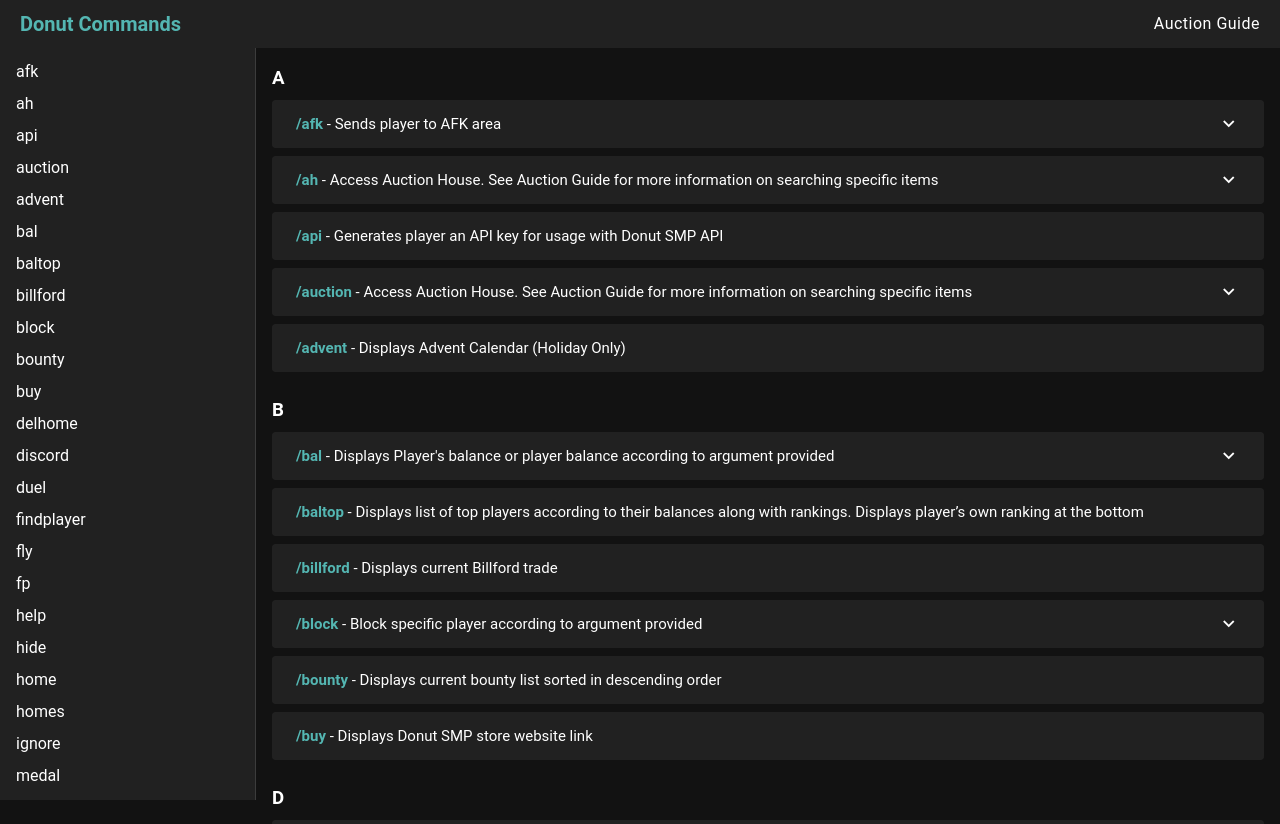
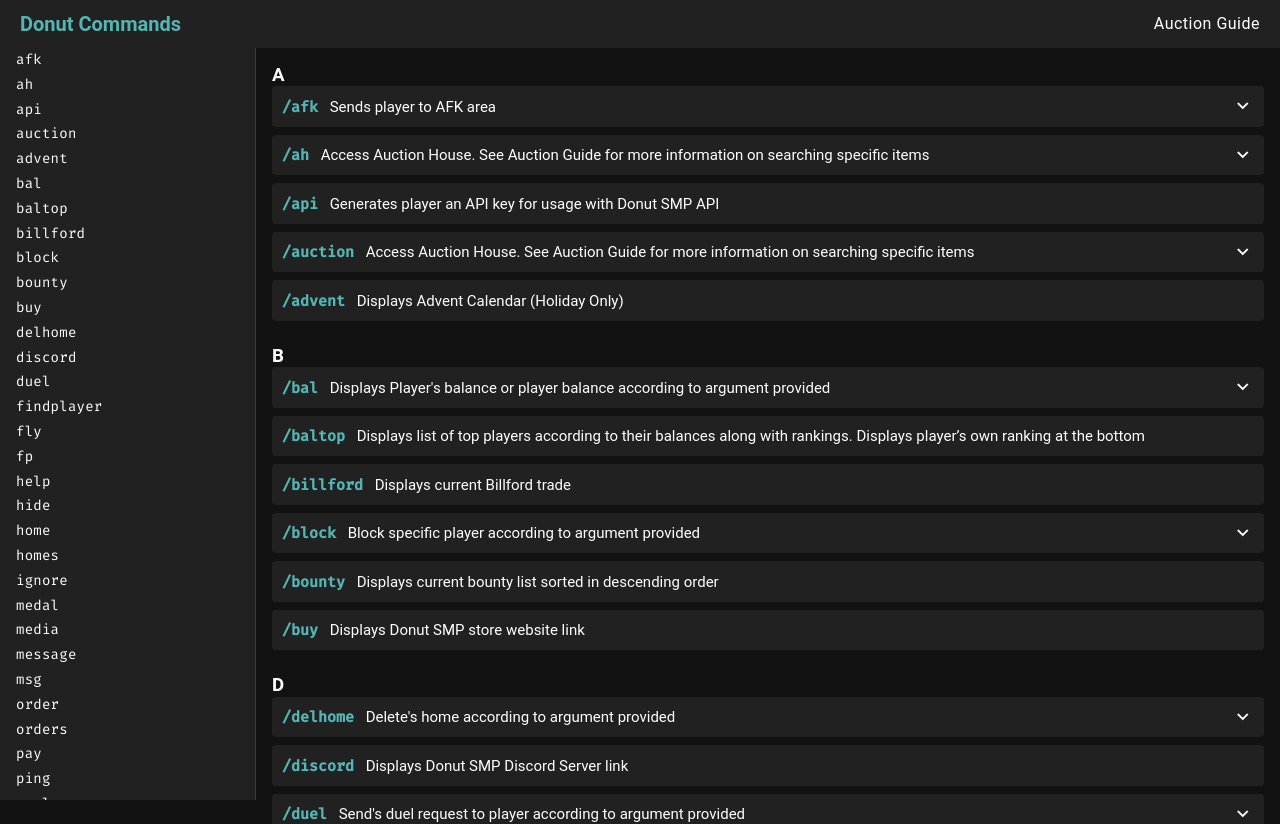
Before and after one commit to Leisoom/Donut-SMP-Commands, a Vue app: page / in a window 1280 px wide. Shown: the top 824 px of the page. Built offline with nearby package versions, Linux system fonts and the light colour scheme; a small style sheet from the web is missing.

Commit message:
Add main css styling including fira code for commands. Minimize UI more by reducing padding and text sizes

```diff
--- a/index.html
+++ b/index.html
@@ -3,6 +3,7 @@
   <head>
     <meta charset="UTF-8">
     <meta name="viewport" content="width=device-width, initial-scale=1.0">
+    <link href="https://fonts.googleapis.com/css2?family=Fira+Code:wght@400;500&display=swap" rel="stylesheet">
     <title>Donut Commands</title>
   </head>
   <body>
--- a/src/App.vue
+++ b/src/App.vue
@@ -2,7 +2,11 @@
   <v-app>
     <v-app-bar density="compact" elevation="0">
       <v-app-bar-title class="text-secondary font-weight-bold cursor-pointer"><a class="text-decoration-none text-secondary" href="/">Donut Commands</a></v-app-bar-title>
-      <v-btn class="text-body-1" href="/auctionGuide">
+      <v-btn
+        class="text-body-1"
+        href="/auctionGuide"
+        :ripple="false"
+      >
         Auction Guide
       </v-btn>
     </v-app-bar>
--- a/src/assets/commands.json
+++ b/src/assets/commands.json
@@ -118,7 +118,11 @@
   { "command": "tp", "description": "Send's telport request to specified player" },
   { "command": "tpa", "description": "Send's telport request to specified player" },
   { "command": "tpacancel", "description": "Cancel all current teleport requests" },
-  { "command": "tpaccept", "description": "If no argument is present, accepts latest TPA or TPHere request sent to the player. If argument is present, accepts TPA or TPHere request from specfied player" },
+  { "command": "tpaccept", "description": "If no argument is present, accepts latest TPA or TPHere request sent to the player. If argument is present, accepts TPA or TPHere request from specfied player",
+  "examples": [
+    {"argument": "", "description": "Accepts latest TPA/TPHere request"},
+    {"argument": "W1zox_", "description": "Accepts TP request from user \"W1zox_\""}
+  ] },
   { "command": "tpdeny", "description": "Deny current incoming TP/TPHere request" },
   { "command": "tphere", "description": "Send's telport here request to specified player" },
   { "command": "unblock", "description": "Unblock specified player" },
--- a/src/components/Command.vue
+++ b/src/components/Command.vue
@@ -1,28 +1,27 @@
 <template>
-  <v-card class="my-2" density="compact" elevation="0">
+  <v-card class="mb-2" density="compact" elevation="0">
     <v-expansion-panels flat>
       <v-expansion-panel elevation="0">
         <v-expansion-panel-title v-if="hasExamples" static>
           <span>
-            <b class="text-secondary">/{{ command.command }}</b> - {{ command.description }}
+            <b class="text-secondary code mr-2">/{{ command.command }}</b>  {{ command.description }}
           </span>
         </v-expansion-panel-title>
         <div
           v-else
-          class="v-expansion-panel-title"
+          class="v-expansion-panel-title expansion"
         >
           <span>
-            <b class="text-secondary">/{{ command.command }}</b> - {{ command.description }}
+            <b class="text-secondary code mr-2">/{{ command.command }}</b>  {{ command.description }}
           </span>
         </div>
         <v-expansion-panel-text v-if="hasExamples">
-          <v-list-item
+          <p
             v-for="exp in command.examples"
             :key="exp.argument"
-            density="compact"
           >
-            /{{ command.command }} {{ exp.argument }} - {{ exp.description }}
-          </v-list-item>
+            <span class="code">/{{ command.command }} {{ exp.argument }}</span> - {{ exp.description }}
+          </p>
         </v-expansion-panel-text>
       </v-expansion-panel>
     </v-expansion-panels>
--- a/src/main.ts
+++ b/src/main.ts
@@ -12,6 +12,7 @@
 
 // Composables
 import { createApp } from 'vue'
+import './styles/main.scss'
 
 // Styles
 import 'unfonts.css'
--- a/src/pages/AuctionGuide.vue
+++ b/src/pages/AuctionGuide.vue
@@ -3,14 +3,18 @@
     <v-navigation-drawer>
       <v-list>
         <v-list-item
+          class="code text-body-2"
           density="compact"
           href="#items"
           min-height="10"
+          :ripple="false"
         >Items</v-list-item>
         <v-list-item
+          class="code text-body-2"
           density="compact"
           href="#enchantments"
           min-height="10"
+          :ripple="false"
         >Enchantments</v-list-item>
       </v-list>
     </v-navigation-drawer>
@@ -18,7 +22,7 @@
     <v-table id="items" density="compact">
       <thead>
         <tr>
-          <th style="width: 150px">
+          <th style="width: 190px">
             Argument
           </th>
           <th>
@@ -31,7 +35,7 @@
           v-for="item in auctionCommands"
           :key="item.argument"
         >
-          <td>{{ item.argument }}</td>
+          <td class="code">{{ item.argument }}</td>
           <td>{{ item.description }}</td>
         </tr>
       </tbody>
@@ -40,7 +44,7 @@
     <v-table density="compact">
       <thead>
         <tr>
-          <th style="width: 150px">
+          <th style="width: 190px">
             Argument
           </th>
           <th>
@@ -53,7 +57,7 @@
           v-for="item in enchantmentCommands"
           :key="item.argument"
         >
-          <td>{{ item.argument }}</td>
+          <td class="code">{{ item.argument }}</td>
           <td>{{ item.description }}</td>
         </tr>
       </tbody>
--- a/src/pages/index.vue
+++ b/src/pages/index.vue
@@ -5,9 +5,11 @@
         <v-list-item
           v-for="cmd in rawCommands"
           :key="cmd.command"
+          class="code text-body-2"
           density="compact"
           :href="'#' + cmd.command"
           min-height="10"
+          :ripple="false"
         >
           {{ cmd.command }}
         </v-list-item>
--- /dev/null
+++ b/src/styles/main.scss
@@ -0,0 +1,14 @@
+*{
+    line-height: 1.2;
+}
+.code {
+    font-family: 'Fira Code', monospace;
+}
+.v-expansion-panel-title{
+    padding: .75em 1% !important;
+    min-height: 2em !important;
+}
+
+.v-list{
+    padding: 0em !important;
+}
--- a/src/styles/settings.scss
+++ b/src/styles/settings.scss
@@ -8,3 +8,9 @@
 // @use 'vuetify/settings' with (
 //   $color-pack: false
 // );
+code,
+pre,
+kbd,
+samp {
+  font-family: 'Fira Code', monospace;
+}
```
Also changed, not shown: src/assets/enchantmentCommands.json (+12 -12 lines).
